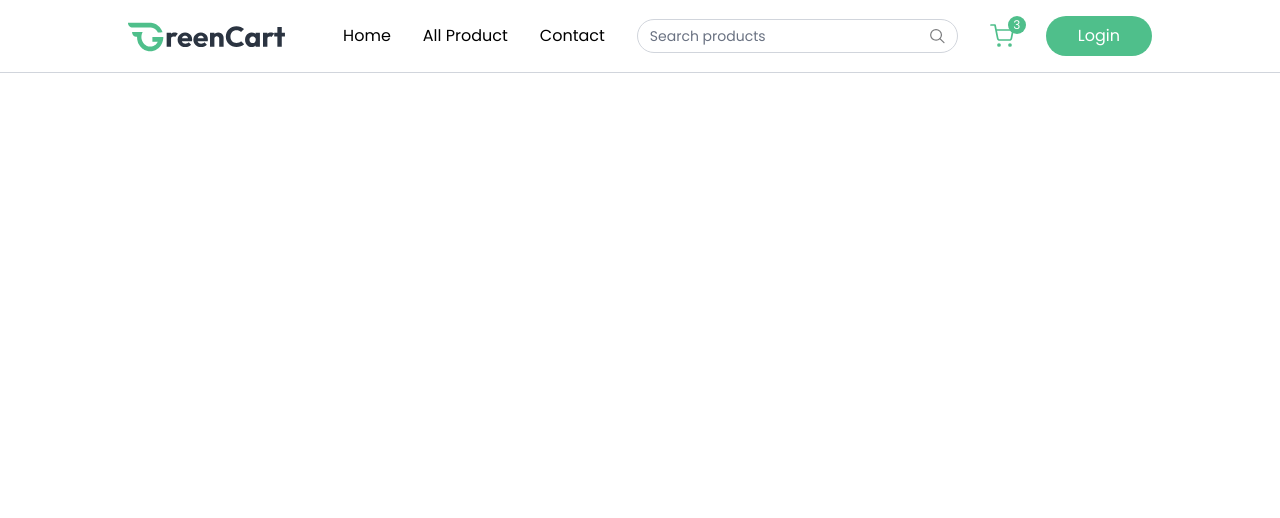
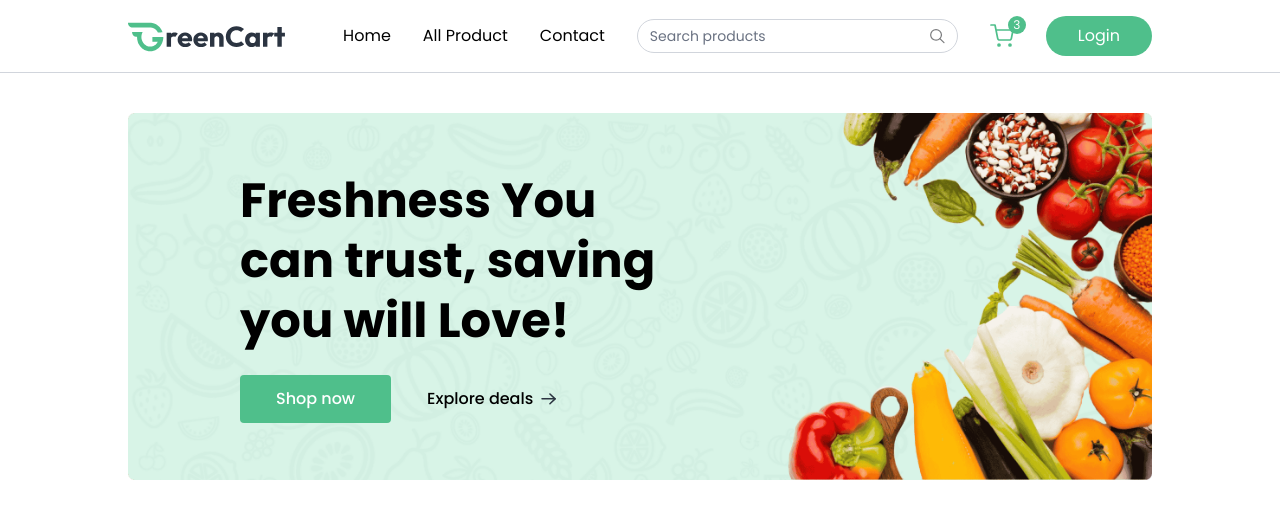
Before and after one commit to Ravichandra1816/Grocery, a React (Vite) app in the folder frontend/: page / in a window 1280 px wide. Shown: the top 518 px of the page. Built offline with nearby package versions, Linux system fonts and the light colour scheme.

Commit message:
MainBanner is done

```diff
--- a/frontend/src/App.jsx
+++ b/frontend/src/App.jsx
@@ -1,10 +1,21 @@
 import React from "react";
 import Navbar from "./Components/Navbar";
+import { Route, Routes, useLocation } from "react-router-dom";
+import Home from "./Pages/Home";
 
 const App = () => {
+  const isSellerPath = useLocation().pathname.includes("seller");
   return (
     <div>
-      <Navbar />
+      {isSellerPath ? null : <Navbar />}
+
+      <div
+        className={`${isSellerPath ? "" : "px-6 md:px-16 lg:px-24 xl:px-32"}`}
+      >
+        <Routes>
+          <Route path="/" element={<Home />} />
+        </Routes>
+      </div>
     </div>
   );
 };
--- /dev/null
+++ b/frontend/src/Components/MainBanner.jsx
@@ -0,0 +1,44 @@
+import React from "react";
+import { assets } from "../assets/assets";
+import { Link } from "react-router-dom";
+
+const MainBanner = () => {
+  return (
+    <div className="relative ">
+      <img src={assets.main_banner_bg} className="w-full hidden md:block" />
+      <img src={assets.main_banner_bg_sm} className="w-full md:hidden" />
+      <div className="absolute inset-0 flex flex-col items-center md:items-start justify-end md:justify-center pb-24 md:pb-0 mx-4 md:pl-18 lg:pl-24">
+        <h1 className="text-3xl md:text-4xl lg:text-5xl font-bold text-center md:text-left max-w-72 md:max-w-105 leading-tight lg:leading-15">
+          Freshness You can trust, saving you will Love!
+        </h1>
+
+        <div className="flex items-center mt-6 font-medium">
+          <Link
+            to={"/products"}
+            className="group flex items-center gap-2 px-7 md:px-9 py-3 bg-primary hover:bg-primary-dull transition rounded text-white cursor-pointer"
+          >
+            {" "}
+            Shop now
+            <img
+              src={assets.white_arrow_icon}
+              className="md:hidden transition group-focus:translate-x-1"
+            />
+          </Link>
+          <Link
+            to={"/products"}
+            className="group hidden md:flex items-center gap-2 px-9 cursor-pointer"
+          >
+            {" "}
+            Explore deals
+            <img
+              src={assets.black_arrow_icon}
+              className=" transition group-focus:translate-x-1"
+            />
+          </Link>
+        </div>
+      </div>
+    </div>
+  );
+};
+
+export default MainBanner;
--- /dev/null
+++ b/frontend/src/Pages/Home.jsx
@@ -0,0 +1,12 @@
+import React from "react";
+import MainBanner from "../Components/MainBanner";
+
+const Home = () => {
+  return (
+    <div className="mt-10">
+      <MainBanner />
+    </div>
+  );
+};
+
+export default Home;
```
